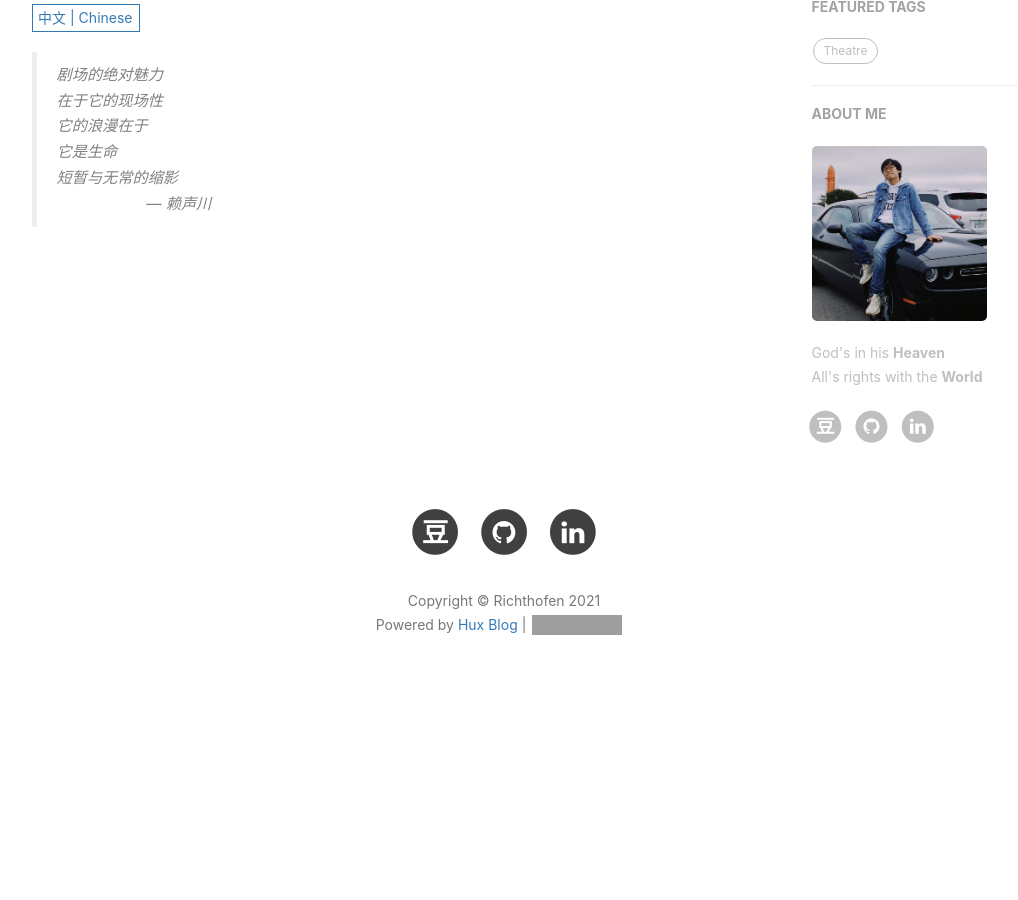
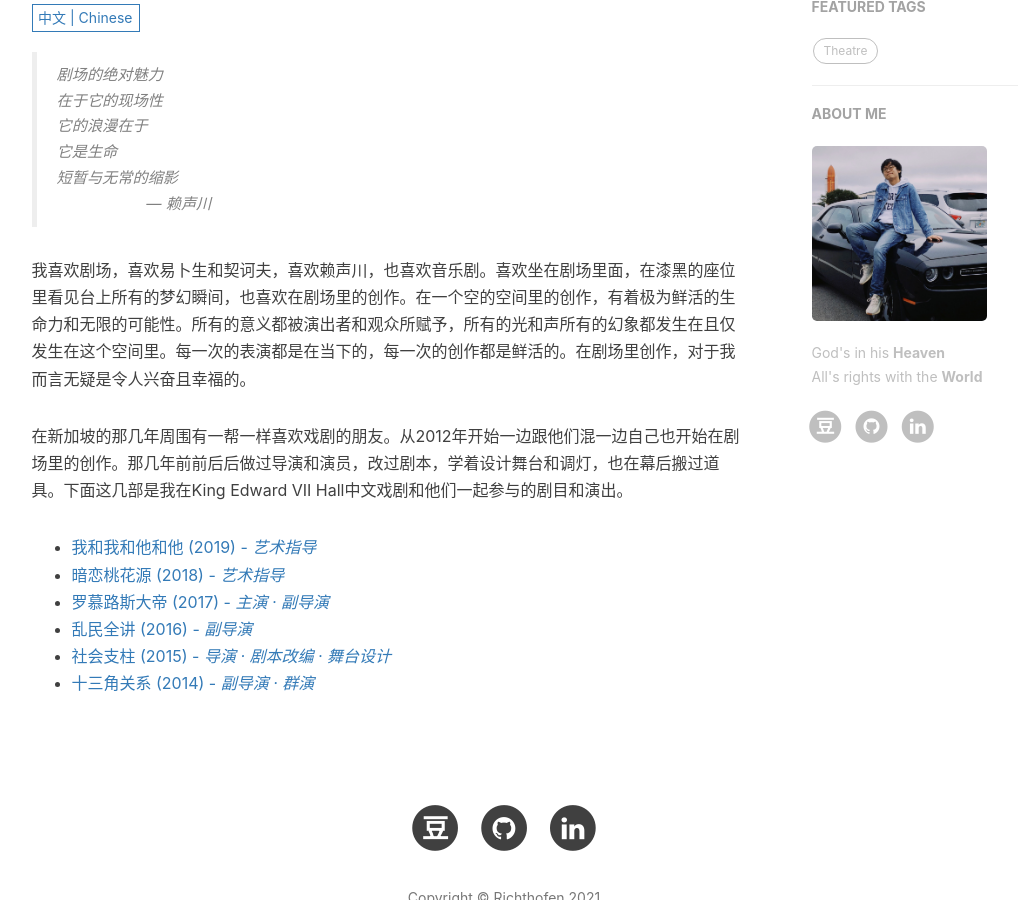
Before and after one commit to jazzplato/jazzplato.github.io, a Jekyll site: the page built from theatre.html, in a window 1280 px wide and 900 px high, scrolled down 449 px. Shown: the whole window, without its empty margins (136-1154 px from the left). Built offline with Jekyll 4.4.1, drawn with Linux system fonts in a browser that asks for light colours; nearby versions of some CDN libraries; comment, search, counter and statistics services are not loaded; before the commit the page ends 1178 px from its top, so only the background shows below that; grey boxes are pictures that could not be loaded.

Commit message:
A few more words for the landing page of the Theatre.

```diff
--- a/_includes/theatre/zh.md
+++ b/_includes/theatre/zh.md
@@ -5,3 +5,14 @@
 > 短暂与无常的缩影<br/>
 > &nbsp;&nbsp;&nbsp;&nbsp;&nbsp;&nbsp;&nbsp;&nbsp;&nbsp;&nbsp;&nbsp;&nbsp;&nbsp;&nbsp;&nbsp;&nbsp;&nbsp;&nbsp;&nbsp;&nbsp;
 > --- <cite>赖声川</cite>
+
+我喜欢剧场，喜欢易卜生和契诃夫，喜欢赖声川，也喜欢音乐剧。喜欢坐在剧场里面，在漆黑的座位里看见台上所有的梦幻瞬间，也喜欢在剧场里的创作。在一个空的空间里的创作，有着极为鲜活的生命力和无限的可能性。所有的意义都被演出者和观众所赋予，所有的光和声所有的幻象都发生在且仅发生在这个空间里。每一次的表演都是在当下的，每一次的创作都是鲜活的。在剧场里创作，对于我而言无疑是令人兴奋且幸福的。
+
+在新加坡的那几年周围有一帮一样喜欢戏剧的朋友。从2012年开始一边跟他们混一边自己也开始在剧场里的创作。那几年前前后后做过导演和演员，改过剧本，学着设计舞台和调灯，也在幕后搬过道具。下面这几部是我在King Edward VII Hall中文戏剧和他们一起参与的剧目和演出。
+
+- [我和我和他和他 (2019) - _艺术指导_](/2019/02/23/me2-vs-he2/)
+- [暗恋桃花源 (2018) - _艺术指导_](/2018/02/24/secret-love-in-peach-blossom-land/)
+- [罗慕路斯大帝 (2017) - _主演 · 副导演_](/2017/02/19/romulus-the-great/)
+- [乱民全讲 (2016) - _副导演_](/2016/02/05/mumble-jumble/)
+- [社会支柱 (2015) - _导演 · 剧本改编 · 舞台设计_](/2015/02/03/the-pillars-of-society/)
+- [十三角关系 (2014) - _副导演 · 群演_](/2014/02/12/menage-a-13/)
```
Also changed, not shown: _includes/theatre/en.md (+3 -3 lines).
